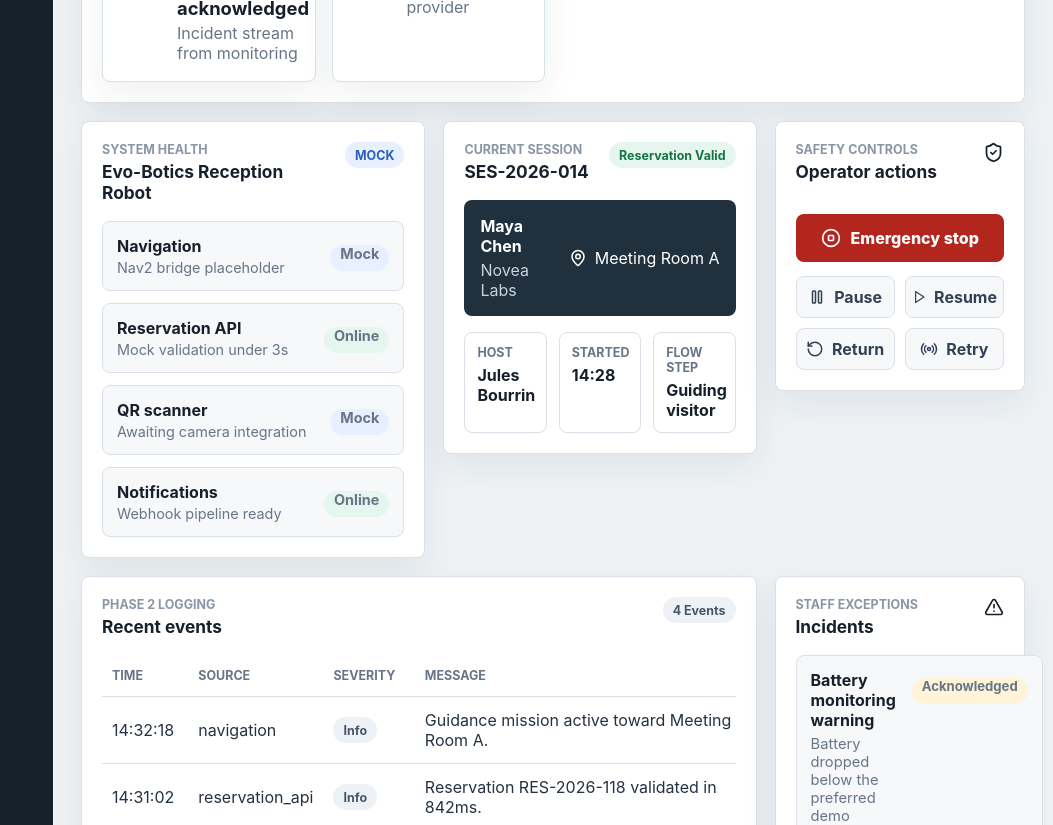
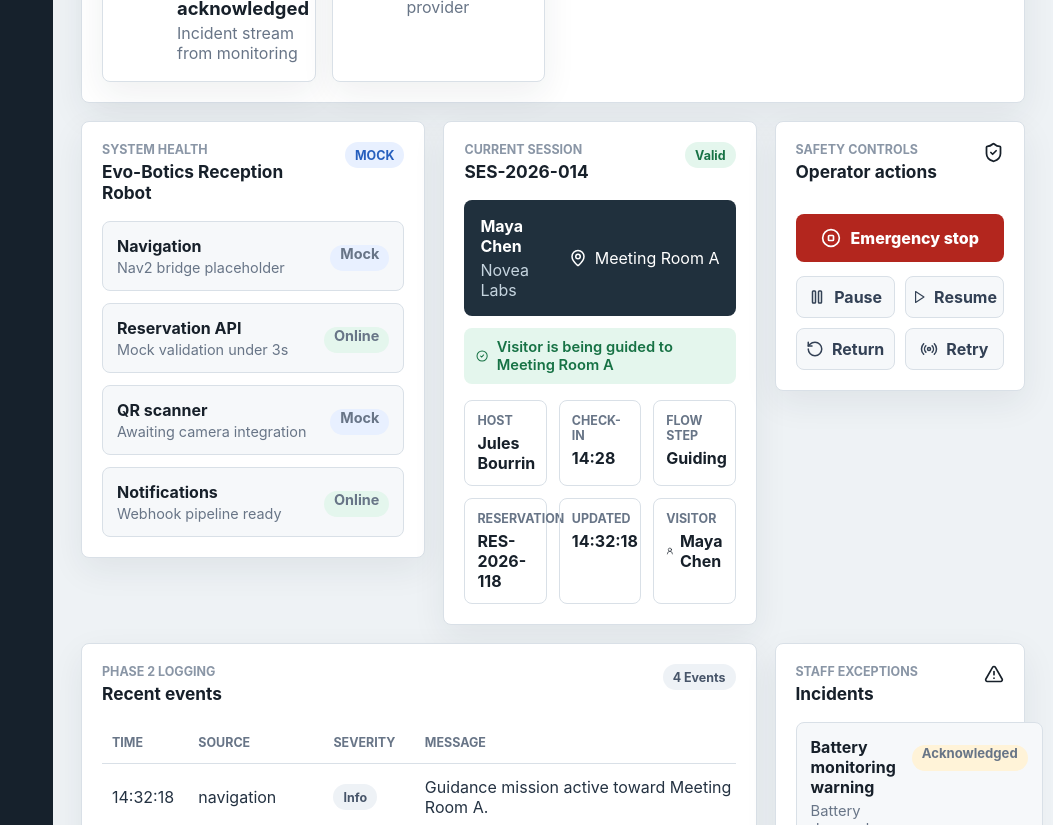
Before and after one commit to Ambiya12/evo-botics-raa, a React (Vite) app in the folder apps/frontend/: page / in a window 1280 px wide. Shown: the part 480-1305 px from the top of the page, without its empty margins (227-1280 px from the left). Built offline with nearby package versions, Linux system fonts and the light colour scheme.

Commit message:
feat(admin): add current visitor session panel

```diff
--- a/apps/frontend/src/app/AdminDashboard.tsx
+++ b/apps/frontend/src/app/AdminDashboard.tsx
@@ -2,7 +2,6 @@ import {
   AlertTriangle,
   Bell,
   CircleStop,
-  MapPin,
   Pause,
   Play,
   Radio,
@@ -11,26 +10,16 @@ import {
   ShieldCheck,
 } from "lucide-react";
 import { useEffect, useState } from "react";
+import { CurrentVisitorSessionPanel } from "../components/admin/CurrentVisitorSessionPanel";
 import { RobotStatusOverview } from "../components/admin/RobotStatusOverview";
 import {
-  currentSession,
   eventLogs,
   incidents,
   navigationItems,
 } from "../data/mockAdminData";
 import { getRobotStatus } from "../services/robotStatusService";
-import type { EventLog, Incident, RobotStatus, ServiceStatus } from "../types/admin";
-
-const stateLabel: Record<RobotStatus["state"], string> = {
-  IDLE: "Idle",
-  WAITING_FOR_QR: "Waiting for QR",
-  VALIDATING_RESERVATION: "Validating reservation",
-  GUIDING: "Guiding visitor",
-  ARRIVED: "Arrived",
-  RETURNING_HOME: "Returning home",
-  ERROR: "Error",
-  EMERGENCY_STOP: "Emergency stop",
-};
+import { getCurrentVisitorSession } from "../services/visitorSessionService";
+import type { EventLog, Incident, RobotStatus, ServiceStatus, VisitorSession } from "../types/admin";
 
 function formatStatus(status: ServiceStatus) {
   return status.charAt(0).toUpperCase() + status.slice(1);
@@ -122,46 +111,6 @@ function RobotHealthPanel({ robotStatus }: { robotStatus: RobotStatus }) {
           </div>
         ))}
       </div>
-    </section>
-  );
-}
-
-function CurrentSessionPanel() {
-  return (
-    <section className="panel session-panel">
-      <div className="panel__header">
-        <div>
-          <p className="section-kicker">Current session</p>
-          <h3>{currentSession.id}</h3>
-        </div>
-        <StatusBadge label="Reservation valid" tone="success" />
-      </div>
-
-      <div className="session-hero">
-        <div>
-          <strong>{currentSession.visitorName}</strong>
-          <span>{currentSession.company}</span>
-        </div>
-        <div className="session-hero__room">
-          <MapPin aria-hidden="true" size={18} />
-          {currentSession.room}
-        </div>
-      </div>
-
-      <dl className="detail-list">
-        <div>
-          <dt>Host</dt>
-          <dd>{currentSession.host}</dd>
-        </div>
-        <div>
-          <dt>Started</dt>
-          <dd>{currentSession.startedAt}</dd>
-        </div>
-        <div>
-          <dt>Flow step</dt>
-          <dd>{stateLabel[currentSession.step]}</dd>
-        </div>
-      </dl>
     </section>
   );
 }
@@ -286,6 +235,7 @@ function SafetyActions() {
 
 export function AdminDashboard() {
   const [robotStatus, setRobotStatus] = useState<RobotStatus | null>(null);
+  const [currentSession, setCurrentSession] = useState<VisitorSession | null>(null);
 
   useEffect(() => {
     let mounted = true;
@@ -297,9 +247,18 @@ export function AdminDashboard() {
       }
     };
 
+    const loadSession = async () => {
+      const session = await getCurrentVisitorSession();
+      if (mounted) {
+        setCurrentSession(session);
+      }
+    };
+
     void loadStatus();
+    void loadSession();
     const intervalId = window.setInterval(() => {
       void loadStatus();
+      void loadSession();
     }, 5000);
 
     return () => {
@@ -330,7 +289,7 @@ export function AdminDashboard() {
         <RobotStatusOverview robotStatus={robotStatus} />
         <div className="dashboard-grid">
           <RobotHealthPanel robotStatus={robotStatus} />
-          <CurrentSessionPanel />
+          <CurrentVisitorSessionPanel session={currentSession} />
           <SafetyActions />
           <EventLogTable logs={eventLogs} />
           <IncidentList items={incidents} />
--- /dev/null
+++ b/apps/frontend/src/components/admin/CurrentVisitorSessionPanel.tsx
@@ -0,0 +1,124 @@
+import { AlertCircle, CheckCircle2, MapPin, UserRound } from "lucide-react";
+import type { SessionFlowStep, VisitorSession } from "../../types/admin";
+
+const flowStepLabel: Record<SessionFlowStep, string> = {
+  WAITING_FOR_QR: "Waiting for QR",
+  VALIDATING_RESERVATION: "Validating reservation",
+  RESERVATION_VALID: "Reservation valid",
+  BADGE_DISTRIBUTION: "Badge distribution",
+  GUIDING: "Guiding",
+  ARRIVED: "Arrived",
+  RETURNING_HOME: "Returning home",
+  ERROR: "Error",
+};
+
+function StatusBadge({
+  label,
+  tone = "neutral",
+}: {
+  label: string;
+  tone?: "success" | "warning" | "danger" | "neutral" | "mock";
+}) {
+  return <span className={`status-badge status-badge--${tone}`}>{label}</span>;
+}
+
+function reservationTone(status: VisitorSession["reservationStatus"]): "success" | "warning" | "danger" {
+  if (status === "valid") {
+    return "success";
+  }
+
+  if (status === "pending") {
+    return "warning";
+  }
+
+  return "danger";
+}
+
+interface CurrentVisitorSessionPanelProps {
+  session: VisitorSession | null;
+}
+
+export function CurrentVisitorSessionPanel({ session }: CurrentVisitorSessionPanelProps) {
+  if (!session) {
+    return (
+      <section className="panel session-panel" aria-label="Current visitor session">
+        <div className="panel__header">
+          <div>
+            <p className="section-kicker">Current session</p>
+            <h3>No active visitor session</h3>
+          </div>
+          <StatusBadge label="Idle" tone="neutral" />
+        </div>
+        <p className="panel-empty">The robot is waiting for the next visitor check-in.</p>
+      </section>
+    );
+  }
+
+  return (
+    <section className="panel session-panel" aria-label="Current visitor session">
+      <div className="panel__header">
+        <div>
+          <p className="section-kicker">Current session</p>
+          <h3>{session.id}</h3>
+        </div>
+        <StatusBadge
+          label={session.reservationStatus}
+          tone={reservationTone(session.reservationStatus)}
+        />
+      </div>
+
+      <div className="session-hero">
+        <div>
+          <strong>{session.visitorName}</strong>
+          <span>{session.company}</span>
+        </div>
+        <div className="session-hero__room">
+          <MapPin aria-hidden="true" size={18} />
+          {session.room}
+        </div>
+      </div>
+
+      <div className="session-status-line">
+        <CheckCircle2 aria-hidden="true" size={16} />
+        <span>{session.statusMessage}</span>
+      </div>
+
+      {session.flowError ? (
+        <div className="session-error-line" role="alert">
+          <AlertCircle aria-hidden="true" size={16} />
+          <span>{session.flowError}</span>
+        </div>
+      ) : null}
+
+      <dl className="detail-list">
+        <div>
+          <dt>Host</dt>
+          <dd>{session.host}</dd>
+        </div>
+        <div>
+          <dt>Check-in</dt>
+          <dd>{session.checkInTime}</dd>
+        </div>
+        <div>
+          <dt>Flow step</dt>
+          <dd>{flowStepLabel[session.flowStep]}</dd>
+        </div>
+        <div>
+          <dt>Reservation</dt>
+          <dd>{session.reservationId}</dd>
+        </div>
+        <div>
+          <dt>Updated</dt>
+          <dd>{session.updatedAt}</dd>
+        </div>
+        <div>
+          <dt>Visitor</dt>
+          <dd className="session-inline-value">
+            <UserRound aria-hidden="true" size={14} />
+            {session.visitorName}
+          </dd>
+        </div>
+      </dl>
+    </section>
+  );
+}
--- a/apps/frontend/src/data/mockAdminData.ts
+++ b/apps/frontend/src/data/mockAdminData.ts
@@ -69,9 +69,13 @@ export const currentSession: VisitorSession = {
   company: "Novea Labs",
   host: "Jules Bourrin",
   room: "Meeting Room A",
-  step: "GUIDING",
-  startedAt: "14:28",
+  reservationId: "RES-2026-118",
   reservationStatus: "valid",
+  checkInTime: "14:28",
+  flowStep: "GUIDING",
+  statusMessage: "Visitor is being guided to Meeting Room A",
+  flowError: null,
+  updatedAt: "14:32:18",
 };
 
 export const eventLogs: EventLog[] = [
--- /dev/null
+++ b/apps/frontend/src/services/visitorSessionService.ts
@@ -0,0 +1,22 @@
+import { currentSession } from "../data/mockAdminData";
+import type { VisitorSession } from "../types/admin";
+
+export interface VisitorSessionProvider {
+  fetchCurrentSession: () => Promise<VisitorSession | null>;
+}
+
+const mockVisitorSessionProvider: VisitorSessionProvider = {
+  async fetchCurrentSession() {
+    return Promise.resolve(structuredClone(currentSession));
+  },
+};
+
+let provider: VisitorSessionProvider = mockVisitorSessionProvider;
+
+export function setVisitorSessionProvider(nextProvider: VisitorSessionProvider): void {
+  provider = nextProvider;
+}
+
+export async function getCurrentVisitorSession(): Promise<VisitorSession | null> {
+  return provider.fetchCurrentSession();
+}
--- a/apps/frontend/src/styles.css
+++ b/apps/frontend/src/styles.css
@@ -375,6 +375,39 @@ dt {
   white-space: nowrap;
 }
 
+.session-status-line,
+.session-error-line {
+  display: inline-flex;
+  align-items: center;
+  gap: 8px;
+  margin-top: 12px;
+  border-radius: 8px;
+  padding: 10px 12px;
+  font-size: 0.92rem;
+  font-weight: 600;
+}
+
+.session-status-line {
+  color: var(--green);
+  background: var(--green-bg);
+}
+
+.session-error-line {
+  color: var(--red);
+  background: var(--red-bg);
+}
+
+.panel-empty {
+  margin: 0;
+  color: var(--text-muted);
+}
+
+.session-inline-value {
+  display: inline-flex;
+  align-items: center;
+  gap: 6px;
+}
+
 .detail-list {
   display: grid;
   grid-template-columns: repeat(3, minmax(0, 1fr));
```
Also changed, not shown: apps/frontend/src/types/admin.ts (+16 -2 lines).
